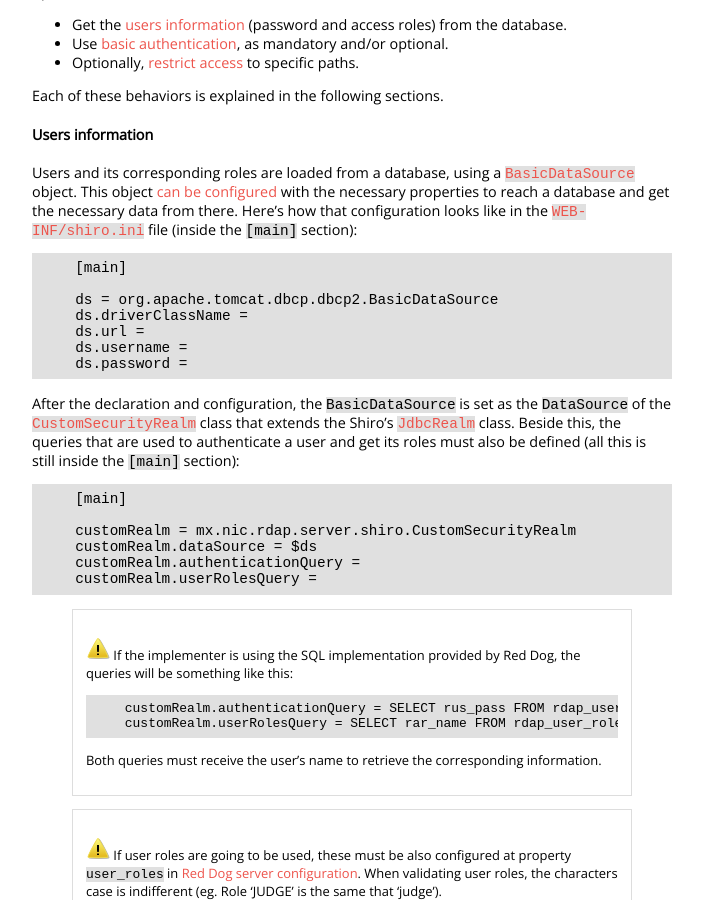
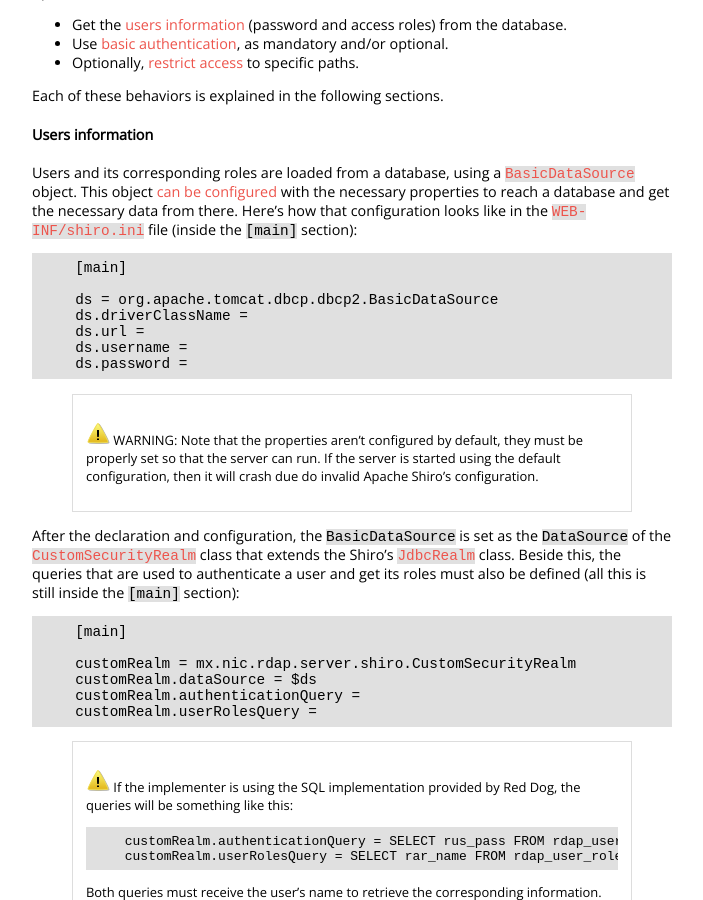
Before and after one commit to NICMx/rdap-server, a Jekyll site: the page built from using-apache-shiro.md, in a window 1280 px wide and 900 px high, scrolled down 1763 px. Shown: the whole window, without its empty margins (288-991 px from the left). Built offline with Jekyll 4.4.1, drawn with Linux system fonts in a browser that asks for light colours; nearby versions of some CDN libraries.

Commit message:
Add a warning note to notify the reader about the default configuration

````diff
--- a/using-apache-shiro.md
+++ b/using-apache-shiro.md
@@ -81,7 +81,7 @@ Each of these behaviors is explained in the following sections.
 
 Users and its corresponding roles are loaded from a database, using a [`BasicDataSource`](https://tomcat.apache.org/tomcat-8.0-doc/api/org/apache/tomcat/dbcp/dbcp2/BasicDataSource.html) object. This object [can be configured](https://commons.apache.org/proper/commons-dbcp/configuration.html) with the necessary properties to reach a database and get the necessary data from there. Here's how that configuration looks like in the [`WEB-INF/shiro.ini`](https://github.com/NICMx/rdap-server/blob/master/src/main/webapp/WEB-INF/shiro.ini) file (inside the `[main]` section):
 
-```ini
+```
 [main]
 
 ds = org.apache.tomcat.dbcp.dbcp2.BasicDataSource
@@ -91,9 +91,11 @@ ds.username =
 ds.password =
 ```
 
+> ![Warning](img/warning.svg) WARNING: Note that the properties aren't configured by default, they must be properly set so that the server can run. If the server is started using the default configuration, then it will crash due do invalid Apache Shiro's configuration.
+
 After the declaration and configuration, the `BasicDataSource` is set as the `DataSource` of the [`CustomSecurityRealm`](https://github.com/NICMx/rdap-server/blob/master/src/main/java/mx/nic/rdap/server/shiro/CustomSecurityRealm.java) class that extends the Shiro's [`JdbcRealm`](https://shiro.apache.org/static/1.4.0/apidocs/org/apache/shiro/realm/jdbc/JdbcRealm.html) class. Beside this, the queries that are used to authenticate a user and get its roles must also be defined (all this is still inside the `[main]` section):
 
-```ini
+```
 [main]
 
 customRealm = mx.nic.rdap.server.shiro.CustomSecurityRealm
````
